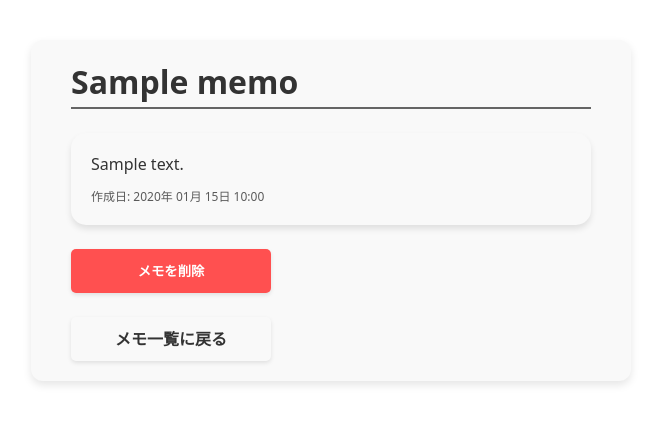
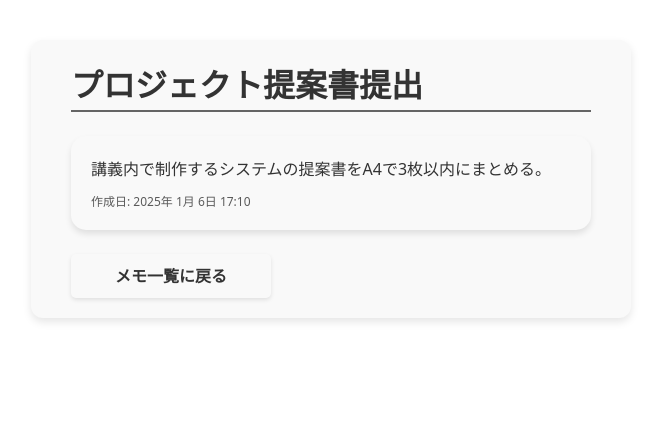
Before and after one commit to urassh/docker-flask-app, a Flask app: template app/templates/view_memo.html in a window 1280 px wide. Shown: the top 424 px of the page, without its empty margins (309-969 px from the left). Run offline with Flask 3, Linux system fonts and the light colour scheme; the template is opened without the code that fills it: values that come from a table or form of the project are taken from there, others are empty; tables that the repository leaves empty hold one stand-in row (values such as "Sample post").

Commit message:
feat: v3の初期状態のための変更

```diff
--- a/app/main.py
+++ b/app/main.py
@@ -28,37 +28,7 @@ def create_tables():
 # メモ一覧を表示
 @app.route('/')
 def index():
-    memos = Memo.query.order_by(Memo.created_at.desc()).all()
-    return render_template('index.html', memos=memos)
-
-# 新しいメモの作成フォームを表示
-@app.route('/create', methods=['GET'])
-def show_create_memo():
-    return render_template('create_memo.html')
-
-# 新しいメモを作成
-@app.route('/create', methods=['POST'])
-def create_memo():
-    title = request.form['title']
-    content = request.form['content']
-    new_memo = Memo(title=title, content=content)
-    db.session.add(new_memo)
-    db.session.commit()
-    return redirect(url_for('index'))
-
-# メモの詳細を表示
-@app.route('/memo/<int:memo_id>')
-def view_memo(memo_id):
-    memo = Memo.query.get_or_404(memo_id)
-    return render_template('view_memo.html', memo=memo)
-
-# メモを削除
-@app.route('/memo/<int:memo_id>/delete', methods=['POST'])
-def delete_memo(memo_id):
-    memo = Memo.query.get_or_404(memo_id)
-    db.session.delete(memo)
-    db.session.commit()
-    return redirect(url_for('index'))
+    return render_template('index.html')
 
 if __name__ == '__main__':
     app.run(host='0.0.0.0', port=5000)
--- a/app/templates/view_memo.html
+++ b/app/templates/view_memo.html
@@ -9,18 +9,14 @@
 </head>
 <body>
     <div id="view_memo" class="container">
-        <h1 class="title-border">{{ memo.title }}</h1>
+        <h1 class="title-border">プロジェクト提案書提出</h1>
 
         <div class="contents">
-            <p>{{ memo.content }}</p>
-            <p class="small">作成日: {{ memo.created_at.strftime('%Y年 %m月 %d日 %H:%M') }}</p>
+            <p>講義内で制作するシステムの提案書をA4で3枚以内にまとめる。</p>
+            <p class="small">作成日: 2025年 1月 6日 17:10</p>
         </div>
 
-        <form method="POST" action="{{ url_for('delete_memo', memo_id=memo.id) }}">
-            <button type="submit" class="delete button">メモを削除</button>
-        </form>
-
-        <a href="{{ url_for('index') }}" class="button">メモ一覧に戻る</a>
+        <a href="#" class="button">メモ一覧に戻る</a>
     </div>
 </body>
 </html>
```
Also changed, not shown: app/templates/create_memo.html (deleted, +0 -25 lines), app/templates/index.html (+12 -13 lines).
